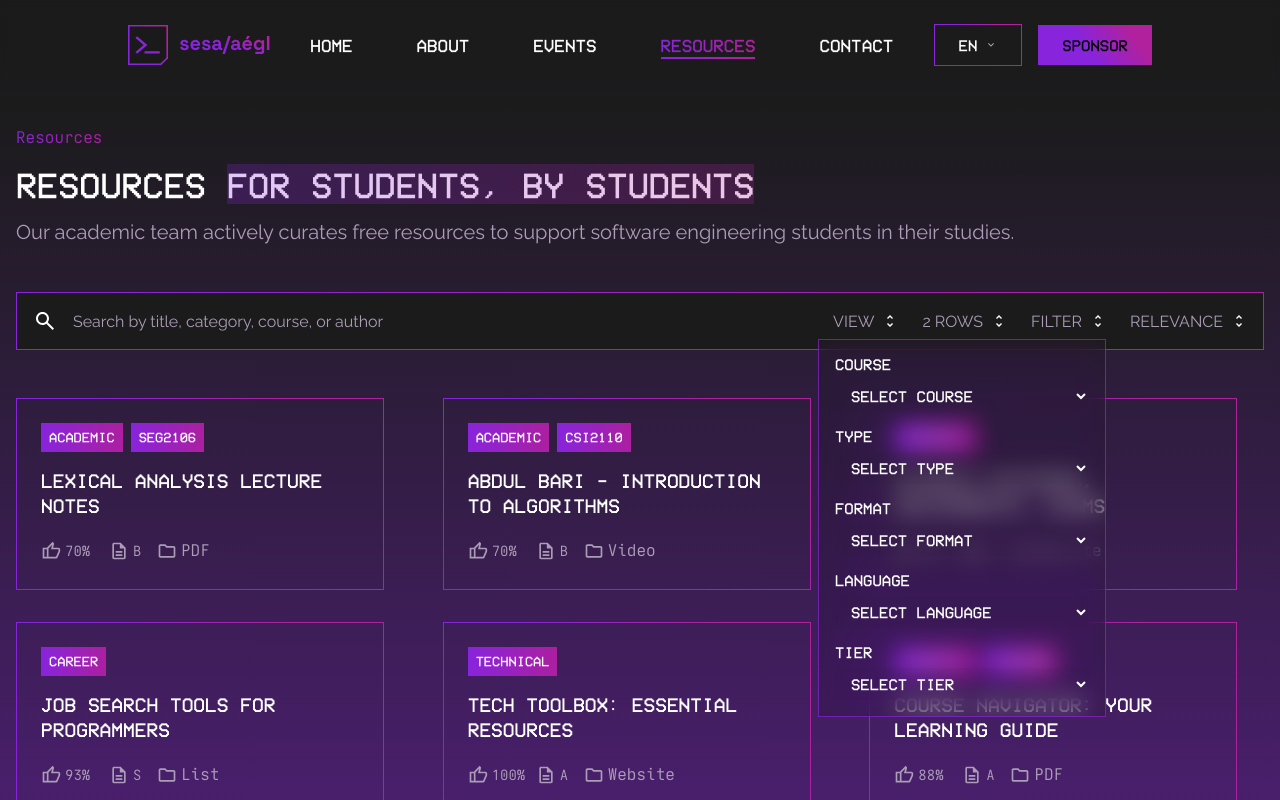
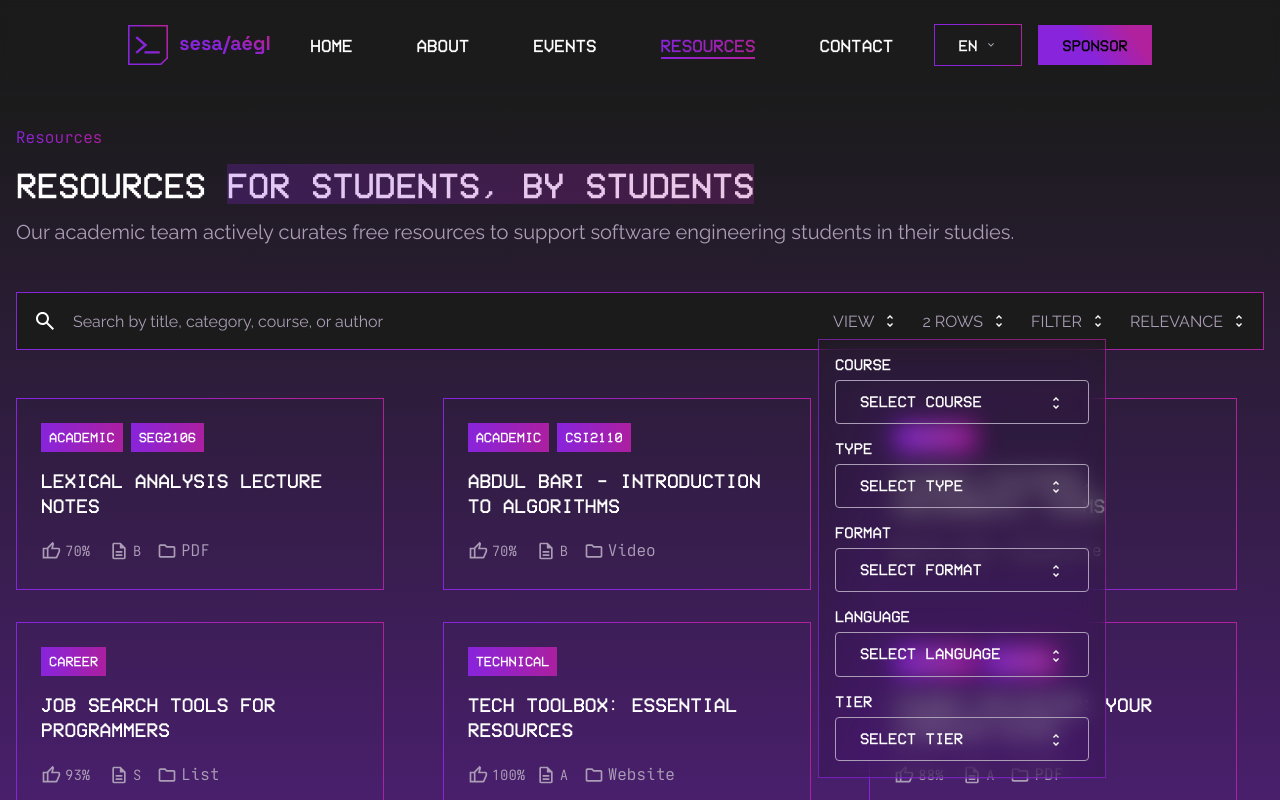
Before and after one commit to 8x5y1a/sesa-website, a Next.js app: page /en/ResourcesPage in a window 1280 px wide. Both pictures are taken after a click on the button "FILTER". Shown: the top 800 px of the page. Built offline with nearby package versions, Linux system fonts and the light colour scheme.

Commit message:
Update SearchFilterBar.tsx
Using our customized Dropdown Component instead of using default select component

```diff
--- a/src/app/[locale]/ResourcesPage/components/SearchFilterBar.tsx
+++ b/src/app/[locale]/ResourcesPage/components/SearchFilterBar.tsx
@@ -31,8 +31,8 @@ interface SearchFilterBarProps {
         language: string;
         tier: string;
     }) => void;
-    sortOption: string; // Add this
-    setSortOption: (option: string) => void; // Add this
+    sortOption: string;
+    setSortOption: (option: string) => void;
 }
 
 export const SearchFilterBar: React.FC<SearchFilterBarProps> = ({
@@ -44,8 +44,8 @@ export const SearchFilterBar: React.FC<SearchFilterBarProps> = ({
     setSearchTerm,
     filterOptions,
     setFilterOptions,
-    sortOption, // Destructure sortOption
-    setSortOption, // Destructure setSortOption
+    sortOption,
+    setSortOption,
 }) => {
     const t = useTranslations("resources");
 
@@ -53,6 +53,9 @@ export const SearchFilterBar: React.FC<SearchFilterBarProps> = ({
     const [isSortOpen, setIsSortOpen] = useState<boolean>(false);
     const [isViewOpen, setIsViewOpen] = useState<boolean>(false);
     const [isRowSelectorOpen, setIsRowSelectorOpen] = useState<boolean>(false);
+
+    // Track which filter dropdown is open
+    const [openFilterDropdown, setOpenFilterDropdown] = useState<string | null>(null);
 
     const filterRef = useRef<HTMLDivElement>(null);
     const sortRef = useRef<HTMLDivElement>(null);
@@ -63,6 +66,7 @@ export const SearchFilterBar: React.FC<SearchFilterBarProps> = ({
         const handleClickOutside = (event: MouseEvent) => {
             if (filterRef.current && !filterRef.current.contains(event.target as Node)) {
                 setIsFilterOpen(false);
+                setOpenFilterDropdown(null);
             }
             if (sortRef.current && !sortRef.current.contains(event.target as Node)) {
                 setIsSortOpen(false);
@@ -79,18 +83,53 @@ export const SearchFilterBar: React.FC<SearchFilterBarProps> = ({
         return () => document.removeEventListener("mousedown", handleClickOutside);
     }, []);
 
-    const handleFilterChange = (e: React.ChangeEvent<HTMLSelectElement>, key: string) => {
-        setFilterOptions({ ...filterOptions, [key]: e.target.value });
-        setIsFilterOpen(false);
+    // Dropdown options for each filter
+    const filterDropdownOptions: Record<string, { label: string; value: string }[]> = {
+        course: [
+            { label: "Select Course", value: "" },
+            { label: "ITI1100", value: "ITI1100" },
+            { label: "CS101", value: "CS101" },
+        ],
+        type: [
+            { label: "Select Type", value: "" },
+            { label: "Academic", value: "academic" },
+            { label: "Career", value: "career" },
+            { label: "Technical", value: "technical" },
+        ],
+        format: [
+            { label: "Select Format", value: "" },
+            { label: "Video", value: "video" },
+            { label: "PDF", value: "pdf" },
+            { label: "Website", value: "website" },
+        ],
+        language: [
+            { label: "Select Language", value: "" },
+            { label: "English", value: "english" },
+            { label: "French", value: "french" },
+        ],
+        tier: [
+            { label: "Select Tier", value: "" },
+            { label: "Tier S", value: "S" },
+            { label: "Tier A", value: "A" },
+            { label: "Tier B", value: "B" },
+            { label: "Tier C", value: "C" },
+        ],
+    };
+
+    // Handler for filter dropdown selection
+    const handleDropdownFilterChange = (key: string, value: string) => {
+        setFilterOptions({ ...filterOptions, [key]: value });
+        setOpenFilterDropdown(null);
     };
 
     const handleSortChange = (value: string) => {
-        setSortOption(value); // Use setSortOption from props
+        setSortOption(value);
         setIsSortOpen(false);
     };
 
     const toggleFilterDropdown = () => {
         setIsFilterOpen(!isFilterOpen);
+        setOpenFilterDropdown(null);
         if (isSortOpen) setIsSortOpen(false);
         if (isViewOpen) setIsViewOpen(false);
         if (isRowSelectorOpen) setIsRowSelectorOpen(false);
@@ -229,52 +268,58 @@ export const SearchFilterBar: React.FC<SearchFilterBarProps> = ({
                                             >
                                                 {key.charAt(0).toUpperCase() + key.slice(1)}
                                             </label>
-                                            <select
-                                                id={key}
-                                                value={value}
-                                                onChange={e => handleFilterChange(e, key)}
-                                                className="w-full bg-[rgba(27,27,27,0.05)] px-3 py-2 font-heading text-base uppercase text-white focus:outline-none"
+                                            <button
+                                                type="button"
+                                                className="w-full rounded border border-thistle bg-transparent px-6 py-3 text-left font-heading text-base uppercase text-white transition-colors duration-200 hover:bg-[rgba(27,27,27,0.2)]"
+                                                onClick={() =>
+                                                    setOpenFilterDropdown(
+                                                        openFilterDropdown === key ? null : key,
+                                                    )
+                                                }
                                             >
-                                                {key === "course" && (
-                                                    <>
-                                                        <option value="">Select Course</option>
-                                                        <option value="ITI1100">ITI1100</option>
-                                                        <option value="CS101">CS101</option>
-                                                    </>
-                                                )}
-                                                {key === "type" && (
-                                                    <>
-                                                        <option value="">Select Type</option>
-                                                        <option value="academic">Academic</option>
-                                                        <option value="career">Career</option>
-                                                        <option value="technical">Technical</option>
-                                                    </>
-                                                )}
-                                                {key === "format" && (
-                                                    <>
-                                                        <option value="">Select Format</option>
-                                                        <option value="video">Video</option>
-                                                        <option value="pdf">PDF</option>
-                                                        <option value="website">Website</option>
-                                                    </>
-                                                )}
-                                                {key === "language" && (
-                                                    <>
-                                                        <option value="">Select Language</option>
-                                                        <option value="english">English</option>
-                                                        <option value="french">French</option>
-                                                    </>
-                                                )}
-                                                {key === "tier" && (
-                                                    <>
-                                                        <option value="">Select Tier</option>
-                                                        <option value="S">Tier S</option>
-                                                        <option value="A">Tier A</option>
-                                                        <option value="B">Tier B</option>
-                                                        <option value="C">Tier C</option>
-                                                    </>
-                                                )}
-                                            </select>
+                                                {filterDropdownOptions[key].find(
+                                                    opt => opt.value === value,
+                                                )?.label || filterDropdownOptions[key][0].label}
+                                                <span className="float-right">
+                                                    <Image
+                                                        src="/contact-page/arrows.svg"
+                                                        alt="Dropdown Arrow"
+                                                        width={16}
+                                                        height={16}
+                                                        className={`inline transition-transform duration-200 ${
+                                                            openFilterDropdown === key
+                                                                ? "rotate-180"
+                                                                : ""
+                                                        }`}
+                                                    />
+                                                </span>
+                                            </button>
+                                            {openFilterDropdown === key && (
+                                                <div className="relative z-50">
+                                                    <div className="absolute left-0 right-0 mt-2 min-w-full">
+                                                        <div
+                                                            className={`${gradientBorderClass} bg-[rgba(27,27,27,1)] backdrop-blur-md backdrop-saturate-150`}
+                                                        >
+                                                            {filterDropdownOptions[key].map(
+                                                                option => (
+                                                                    <button
+                                                                        key={option.value}
+                                                                        className="w-full px-6 py-3 text-left font-heading text-base uppercase text-white transition-colors duration-200 hover:bg-[rgba(27,27,27,0.4)]"
+                                                                        onClick={() => {
+                                                                            handleDropdownFilterChange(
+                                                                                key,
+                                                                                option.value,
+                                                                            );
+                                                                        }}
+                                                                    >
+                                                                        {option.label}
+                                                                    </button>
+                                                                ),
+                                                            )}
+                                                        </div>
+                                                    </div>
+                                                </div>
+                                            )}
                                         </div>
                                     ))}
                                 </div>
```
